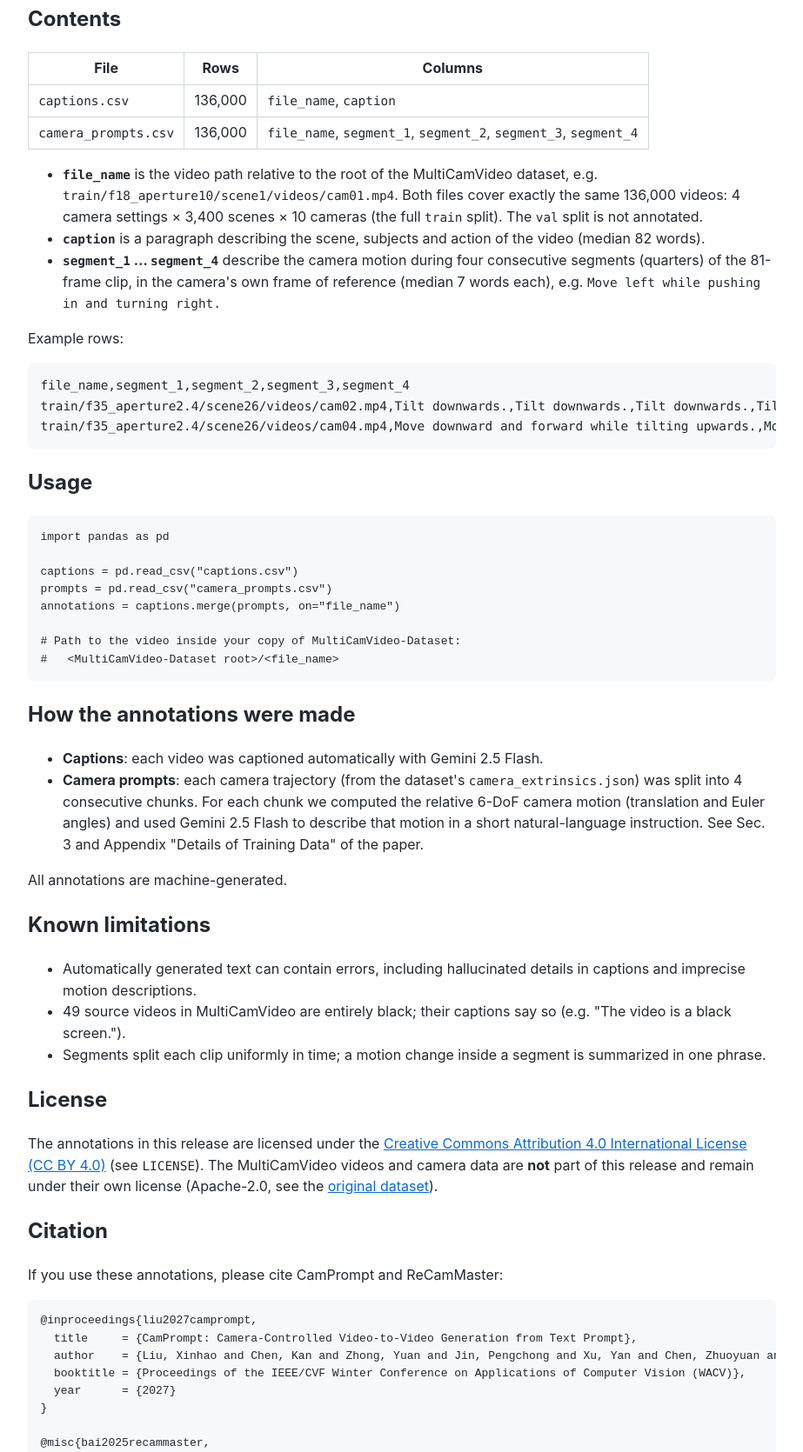
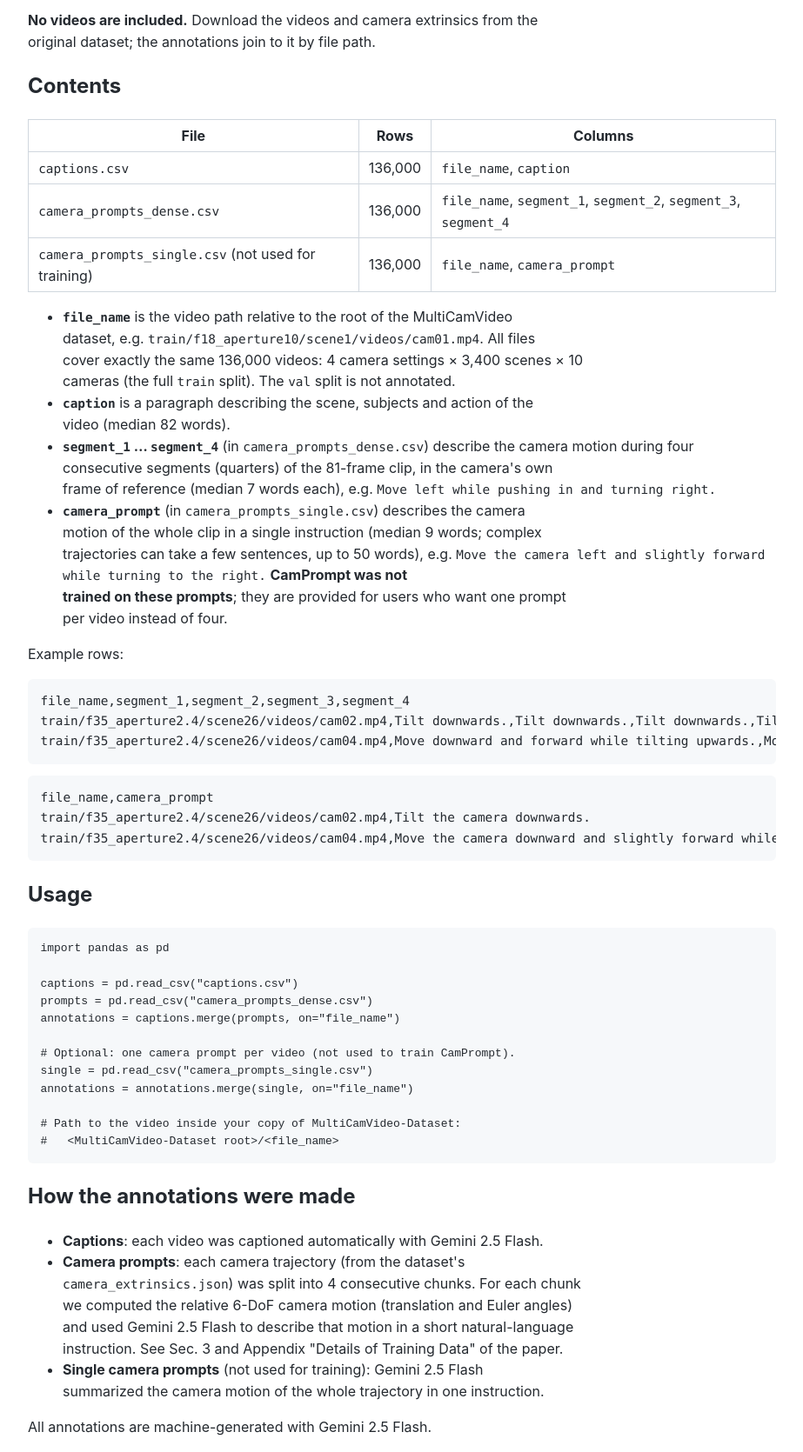
Before and after one commit to camprompt/camprompt.github.io, a plain HTML site: page data/README.html in a window 1280 px wide. Shown: the part 397-2067 px from the top of the page at 87% size, without its empty margins (178-1101 px from the left). Drawn offline with Linux system fonts and the light colour scheme.

Commit message:
Dataset: add single camera prompt per video (not used for training), rename camera_prompts.csv to camera_prompts_dense.csv, unversioned camprompt_annotations.zip

```diff
--- a/data/README.html
+++ b/data/README.html
@@ -1,6 +1,6 @@
 <!DOCTYPE html>
 <html lang="en"><head><meta charset="utf-8"><meta name="viewport" content="width=device-width, initial-scale=1">
-<title>CamPrompt Annotations for the MultiCamVideo Dataset (v1.0)</title>
+<title>CamPrompt Annotations for the MultiCamVideo Dataset</title>
 <style>
 body { font-family: -apple-system, 'Noto Sans', Helvetica, Arial, sans-serif; max-width: 860px; margin: 2rem auto; padding: 0 1rem; line-height: 1.55; color: #24292f; }
 pre { background: #f6f8fa; padding: 0.9rem; overflow-x: auto; border-radius: 6px; }
@@ -8,19 +8,20 @@ code { font-family: ui-monospace, Menlo, Consolas, monospace; font-size: 0.9em;
 table { border-collapse: collapse; } th, td { border: 1px solid #d0d7de; padding: 0.35rem 0.7rem; }
 a { color: #0969da; }
 </style></head><body>
-<p><a href="../index.html#dataset">&larr; Back to the CamPrompt project page</a></p>
-<div class="markdown-heading"><h1 class="heading-element">CamPrompt Annotations for the MultiCamVideo Dataset (v1.0)</h1><a id="user-content-camprompt-annotations-for-the-multicamvideo-dataset-v10" class="anchor" aria-label="Permalink: CamPrompt Annotations for the MultiCamVideo Dataset (v1.0)" href="#camprompt-annotations-for-the-multicamvideo-dataset-v10"><span aria-hidden="true" class="octicon octicon-link"></span></a></div>
-<p>Text annotations released with the WACV 2027 paper
+<h1>CamPrompt Annotations for the MultiCamVideo Dataset</h1>
+<p>Text annotations released with the WACV 2027 paper<br>
 <strong>CamPrompt: Camera-Controlled Video-to-Video Generation from Text Prompt</strong>.</p>
-<p>These files add <strong>natural-language video captions</strong> and <strong>dense camera-motion
-prompts</strong> to every training video of the
-<a href="https://huggingface.co/datasets/KlingTeam/MultiCamVideo-Dataset" rel="nofollow">MultiCamVideo dataset</a>
-introduced by <a href="https://arxiv.org/abs/2503.11647" rel="nofollow">ReCamMaster</a>. They are the
-annotations used to train CamPrompt.</p>
-<p><strong>No videos are included.</strong> Download the videos and camera extrinsics from the
+<p>These files add <strong>natural-language video captions</strong> and <strong>dense camera-motion<br>
+prompts</strong> to every training video of the<br>
+<a href="https://huggingface.co/datasets/KlingTeam/MultiCamVideo-Dataset" rel="nofollow">MultiCamVideo dataset</a><br>
+introduced by <a href="https://arxiv.org/abs/2503.11647" rel="nofollow">ReCamMaster</a>. The captions and<br>
+dense camera prompts are the annotations used to train CamPrompt. We also<br>
+release an alternative <strong>single camera prompt per video</strong>, which was <strong>not used<br>
+for training</strong>.</p>
+<p><strong>No videos are included.</strong> Download the videos and camera extrinsics from the<br>
 original dataset; the annotations join to it by file path.</p>
-<div class="markdown-heading"><h2 class="heading-element">Contents</h2><a id="user-content-contents" class="anchor" aria-label="Permalink: Contents" href="#contents"><span aria-hidden="true" class="octicon octicon-link"></span></a></div>
-<table>
+<h2>Contents</h2>
+<markdown-accessiblity-table><table role="table">
 <thead>
 <tr>
 <th>File</th>
@@ -30,80 +31,92 @@ original dataset; the annotations join to it by file path.</p>
 </thead>
 <tbody>
 <tr>
-<td><code>captions.csv</code></td>
+<td><code class="notranslate">captions.csv</code></td>
 <td>136,000</td>
-<td>
-<code>file_name</code>, <code>caption</code>
-</td>
+<td><code class="notranslate">file_name</code>, <code class="notranslate">caption</code></td>
 </tr>
 <tr>
-<td><code>camera_prompts.csv</code></td>
+<td><code class="notranslate">camera_prompts_dense.csv</code></td>
 <td>136,000</td>
-<td>
-<code>file_name</code>, <code>segment_1</code>, <code>segment_2</code>, <code>segment_3</code>, <code>segment_4</code>
-</td>
+<td><code class="notranslate">file_name</code>, <code class="notranslate">segment_1</code>, <code class="notranslate">segment_2</code>, <code class="notranslate">segment_3</code>, <code class="notranslate">segment_4</code></td>
+</tr>
+<tr>
+<td><code class="notranslate">camera_prompts_single.csv</code> (not used for training)</td>
+<td>136,000</td>
+<td><code class="notranslate">file_name</code>, <code class="notranslate">camera_prompt</code></td>
 </tr>
 </tbody>
-</table>
+</table></markdown-accessiblity-table>
 <ul>
-<li>
-<strong><code>file_name</code></strong> is the video path relative to the root of the MultiCamVideo
-dataset, e.g. <code>train/f18_aperture10/scene1/videos/cam01.mp4</code>. Both files
-cover exactly the same 136,000 videos: 4 camera settings × 3,400 scenes × 10
-cameras (the full <code>train</code> split). The <code>val</code> split is not annotated.</li>
-<li>
-<strong><code>caption</code></strong> is a paragraph describing the scene, subjects and action of the
+<li><strong><code class="notranslate">file_name</code></strong> is the video path relative to the root of the MultiCamVideo<br>
+dataset, e.g. <code class="notranslate">train/f18_aperture10/scene1/videos/cam01.mp4</code>. All files<br>
+cover exactly the same 136,000 videos: 4 camera settings × 3,400 scenes × 10<br>
+cameras (the full <code class="notranslate">train</code> split). The <code class="notranslate">val</code> split is not annotated.</li>
+<li><strong><code class="notranslate">caption</code></strong> is a paragraph describing the scene, subjects and action of the<br>
 video (median 82 words).</li>
-<li>
-<strong><code>segment_1</code> … <code>segment_4</code></strong> describe the camera motion during four
-consecutive segments (quarters) of the 81-frame clip, in the camera's own
-frame of reference (median 7 words each), e.g. <code>Move left while pushing in and turning right.</code>
-</li>
+<li><strong><code class="notranslate">segment_1</code> … <code class="notranslate">segment_4</code></strong> (in <code class="notranslate">camera_prompts_dense.csv</code>) describe the camera motion during four<br>
+consecutive segments (quarters) of the 81-frame clip, in the camera's own<br>
+frame of reference (median 7 words each), e.g. <code class="notranslate">Move left while pushing in and turning right.</code></li>
+<li><strong><code class="notranslate">camera_prompt</code></strong> (in <code class="notranslate">camera_prompts_single.csv</code>) describes the camera<br>
+motion of the whole clip in a single instruction (median 9 words; complex<br>
+trajectories can take a few sentences, up to 50 words), e.g. <code class="notranslate">Move the camera left and slightly forward while turning to the right.</code> <strong>CamPrompt was not<br>
+trained on these prompts</strong>; they are provided for users who want one prompt<br>
+per video instead of four.</li>
 </ul>
 <p>Example rows:</p>
-<pre><code>file_name,segment_1,segment_2,segment_3,segment_4
+<pre class="notranslate"><code class="notranslate">file_name,segment_1,segment_2,segment_3,segment_4
 train/f35_aperture2.4/scene26/videos/cam02.mp4,Tilt downwards.,Tilt downwards.,Tilt downwards.,Tilt downwards.
 train/f35_aperture2.4/scene26/videos/cam04.mp4,Move downward and forward while tilting upwards.,Move downward and forward while tilting upwards.,Move downward while tilting upwards.,Move downward while tilting upwards.
 </code></pre>
-<div class="markdown-heading"><h2 class="heading-element">Usage</h2><a id="user-content-usage" class="anchor" aria-label="Permalink: Usage" href="#usage"><span aria-hidden="true" class="octicon octicon-link"></span></a></div>
-<div class="highlight highlight-source-python"><pre><span class="pl-k">import</span> <span class="pl-s1">pandas</span> <span class="pl-k">as</span> <span class="pl-s1">pd</span>
+<pre class="notranslate"><code class="notranslate">file_name,camera_prompt
+train/f35_aperture2.4/scene26/videos/cam02.mp4,Tilt the camera downwards.
+train/f35_aperture2.4/scene26/videos/cam04.mp4,Move the camera downward and slightly forward while tilting it upwards.
+</code></pre>
+<h2>Usage</h2>
+<div class="highlight highlight-source-python"><pre class="notranslate"><span class="pl-k">import</span> <span class="pl-s1">pandas</span> <span class="pl-k">as</span> <span class="pl-s1">pd</span>
 
 <span class="pl-s1">captions</span> <span class="pl-c1">=</span> <span class="pl-s1">pd</span>.<span class="pl-c1">read_csv</span>(<span class="pl-s">"captions.csv"</span>)
-<span class="pl-s1">prompts</span> <span class="pl-c1">=</span> <span class="pl-s1">pd</span>.<span class="pl-c1">read_csv</span>(<span class="pl-s">"camera_prompts.csv"</span>)
+<span class="pl-s1">prompts</span> <span class="pl-c1">=</span> <span class="pl-s1">pd</span>.<span class="pl-c1">read_csv</span>(<span class="pl-s">"camera_prompts_dense.csv"</span>)
 <span class="pl-s1">annotations</span> <span class="pl-c1">=</span> <span class="pl-s1">captions</span>.<span class="pl-c1">merge</span>(<span class="pl-s1">prompts</span>, <span class="pl-s1">on</span><span class="pl-c1">=</span><span class="pl-s">"file_name"</span>)
+
+<span class="pl-c"># Optional: one camera prompt per video (not used to train CamPrompt).</span>
+<span class="pl-s1">single</span> <span class="pl-c1">=</span> <span class="pl-s1">pd</span>.<span class="pl-c1">read_csv</span>(<span class="pl-s">"camera_prompts_single.csv"</span>)
+<span class="pl-s1">annotations</span> <span class="pl-c1">=</span> <span class="pl-s1">annotations</span>.<span class="pl-c1">merge</span>(<span class="pl-s1">single</span>, <span class="pl-s1">on</span><span class="pl-c1">=</span><span class="pl-s">"file_name"</span>)
 
 <span class="pl-c"># Path to the video inside your copy of MultiCamVideo-Dataset:</span>
 <span class="pl-c">#   &lt;MultiCamVideo-Dataset root&gt;/&lt;file_name&gt;</span></pre></div>
-<div class="markdown-heading"><h2 class="heading-element">How the annotations were made</h2><a id="user-content-how-the-annotations-were-made" class="anchor" aria-label="Permalink: How the annotations were made" href="#how-the-annotations-were-made"><span aria-hidden="true" class="octicon octicon-link"></span></a></div>
+<h2>How the annotations were made</h2>
 <ul>
-<li>
-<strong>Captions</strong>: each video was captioned automatically with Gemini 2.5 Flash.</li>
-<li>
-<strong>Camera prompts</strong>: each camera trajectory (from the dataset's
-<code>camera_extrinsics.json</code>) was split into 4 consecutive chunks. For each chunk
-we computed the relative 6-DoF camera motion (translation and Euler angles)
-and used Gemini 2.5 Flash to describe that motion in a short natural-language
+<li><strong>Captions</strong>: each video was captioned automatically with Gemini 2.5 Flash.</li>
+<li><strong>Camera prompts</strong>: each camera trajectory (from the dataset's<br>
+<code class="notranslate">camera_extrinsics.json</code>) was split into 4 consecutive chunks. For each chunk<br>
+we computed the relative 6-DoF camera motion (translation and Euler angles)<br>
+and used Gemini 2.5 Flash to describe that motion in a short natural-language<br>
 instruction. See Sec. 3 and Appendix "Details of Training Data" of the paper.</li>
+<li><strong>Single camera prompts</strong> (not used for training): Gemini 2.5 Flash<br>
+summarized the camera motion of the whole trajectory in one instruction.</li>
 </ul>
-<p>All annotations are machine-generated.</p>
-<div class="markdown-heading"><h2 class="heading-element">Known limitations</h2><a id="user-content-known-limitations" class="anchor" aria-label="Permalink: Known limitations" href="#known-limitations"><span aria-hidden="true" class="octicon octicon-link"></span></a></div>
+<p>All annotations are machine-generated with Gemini 2.5 Flash.</p>
+<h2>Known limitations</h2>
 <ul>
-<li>Automatically generated text can contain errors, including hallucinated
+<li>Automatically generated text can contain errors, including hallucinated<br>
 details in captions and imprecise motion descriptions.</li>
-<li>49 source videos in MultiCamVideo are entirely black; their captions say so
+<li>49 source videos in MultiCamVideo are entirely black; their captions say so<br>
 (e.g. "The video is a black screen.").</li>
-<li>Segments split each clip uniformly in time; a motion change inside a segment
+<li>Segments split each clip uniformly in time; a motion change inside a segment<br>
 is summarized in one phrase.</li>
+<li>A single camera prompt summarizes the whole clip and can leave out motion<br>
+that the segment prompts mention (e.g. a roll).</li>
 </ul>
-<div class="markdown-heading"><h2 class="heading-element">License</h2><a id="user-content-license" class="anchor" aria-label="Permalink: License" href="#license"><span aria-hidden="true" class="octicon octicon-link"></span></a></div>
-<p>The annotations in this release are licensed under the
-<a href="https://creativecommons.org/licenses/by/4.0/" rel="nofollow">Creative Commons Attribution 4.0 International License (CC BY 4.0)</a>
-(see <code>LICENSE</code>). The MultiCamVideo videos and camera data are <strong>not</strong> part of
-this release and remain under their own license (Apache-2.0, see the
+<h2>License</h2>
+<p>The annotations in this release are licensed under the<br>
+<a href="https://creativecommons.org/licenses/by/4.0/" rel="nofollow">Creative Commons Attribution 4.0 International License (CC BY 4.0)</a><br>
+(see <code class="notranslate">LICENSE</code>). The MultiCamVideo videos and camera data are <strong>not</strong> part of<br>
+this release and remain under their own license (Apache-2.0, see the<br>
 <a href="https://huggingface.co/datasets/KlingTeam/MultiCamVideo-Dataset" rel="nofollow">original dataset</a>).</p>
-<div class="markdown-heading"><h2 class="heading-element">Citation</h2><a id="user-content-citation" class="anchor" aria-label="Permalink: Citation" href="#citation"><span aria-hidden="true" class="octicon octicon-link"></span></a></div>
+<h2>Citation</h2>
 <p>If you use these annotations, please cite CamPrompt and ReCamMaster:</p>
-<div class="highlight highlight-text-bibtex"><pre><span class="pl-k">@inproceedings</span>{<span class="pl-en">liu2027camprompt</span>,
+<div class="highlight highlight-text-bibtex"><pre class="notranslate"><span class="pl-k">@inproceedings</span>{<span class="pl-en">liu2027camprompt</span>,
   <span class="pl-s">title</span>     = <span class="pl-s"><span class="pl-pds">{</span>CamPrompt: Camera-Controlled Video-to-Video Generation from Text Prompt<span class="pl-pds">}</span></span>,
   <span class="pl-s">author</span>    = <span class="pl-s"><span class="pl-pds">{</span>Liu, Xinhao and Chen, Kan and Zhong, Yuan and Jin, Pengchong and Xu, Yan and Chen, Zhuoyuan and Yu, Ting<span class="pl-pds">}</span></span>,
   <span class="pl-s">booktitle</span> = <span class="pl-s"><span class="pl-pds">{</span>Proceedings of the IEEE/CVF Winter Conference on Applications of Computer Vision (WACV)<span class="pl-pds">}</span></span>,
@@ -119,5 +132,4 @@ this release and remain under their own license (Apache-2.0, see the
   <span class="pl-s">primaryClass</span>  = <span class="pl-s"><span class="pl-pds">{</span>cs.CV<span class="pl-pds">}</span></span>
 }</pre></div>
 <p><em>This is not an officially supported Google product.</em></p>
-
 </body></html>
--- a/static/css/camprompt.css
+++ b/static/css/camprompt.css
@@ -46,3 +46,6 @@ a.button[disabled] { pointer-events: none; opacity: 0.6; }
 /* Paper Fig. 1 at the top of the teaser. */
 .overview-figure { height: auto; margin: 0 0 0.5rem; }
 .overview-caption { margin-bottom: 2rem; text-align: justify; }
+
+/* Single camera prompt (not used for training) under each dataset example. */
+.dataset-viewer .single-prompt { font-size: 0.8rem; margin-top: 0.4rem; color: #4a4a4a; border-top: 1px solid #eee; padding-top: 0.35rem; }
```
Also changed, not shown: index.html (+19 -6 lines), 5 other files.
